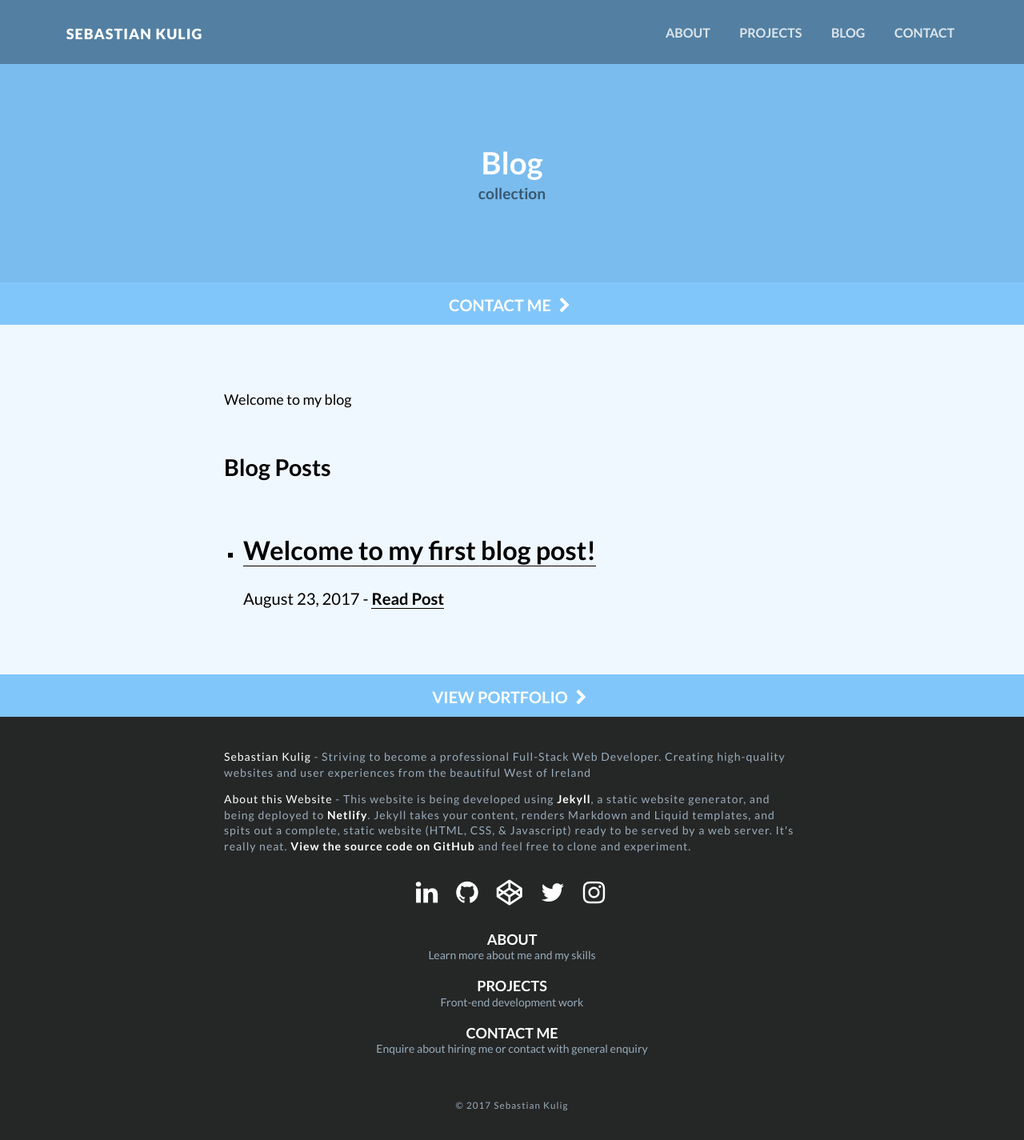
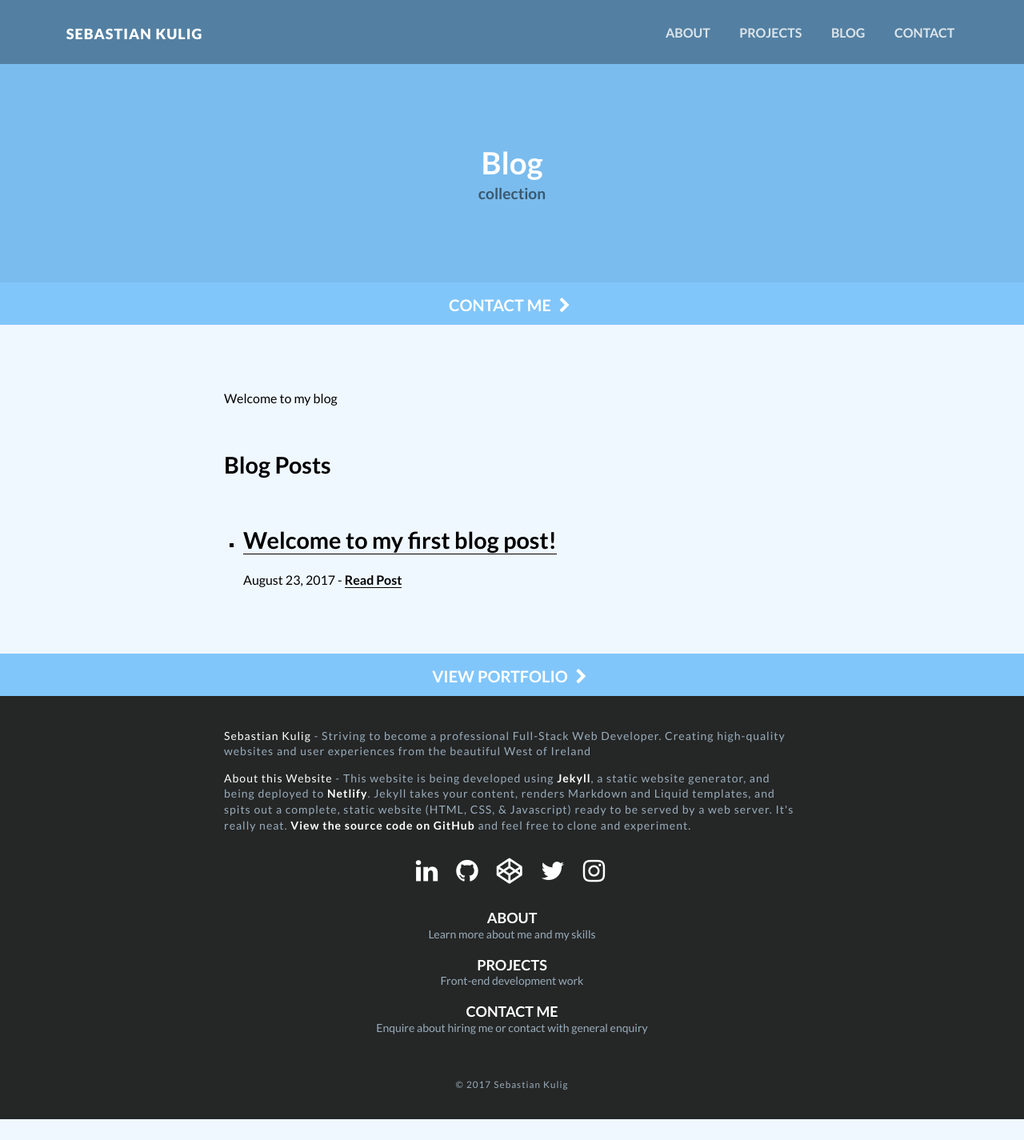
Before and after one commit to sebam2k4/sebastiankulig-Jekyll, a Jekyll site: the page built from source/_pages/blog.md, in a window 1280 px wide. Shown: the whole page at 80% size. Built offline with Jekyll 4.4.1, drawn with Linux system fonts in a browser that asks for light colours; nearby versions of some CDN libraries; after the commit the page ends 1399 px from its top, so only the background shows below that.

Commit message:
Regular content is smaller font than blog content

```diff
--- a/source/assets/css/main.css
+++ b/source/assets/css/main.css
@@ -726,7 +726,7 @@ article {
 .content li {
   list-style-type: square;
   line-height: 1.5;
-  font-size: 1.125em;
+  font-size: 1em;
 }
 
 .content ul {
@@ -744,7 +744,7 @@ article {
 .content p {
   line-height: 1.5;
   margin-top: 1em;
-  font-size: 1.125em;
+  font-size: 1em;
 }
 
 .content > :first-child {
@@ -936,6 +936,10 @@ input[type="submit"]:hover {
   font-size: 1.125em;
 }
 
+.blog li {
+  font-size: 1.125em;
+}
+
 .blog blockquote {
   position: relative;
   padding: 0 1em 0 3em;
```
